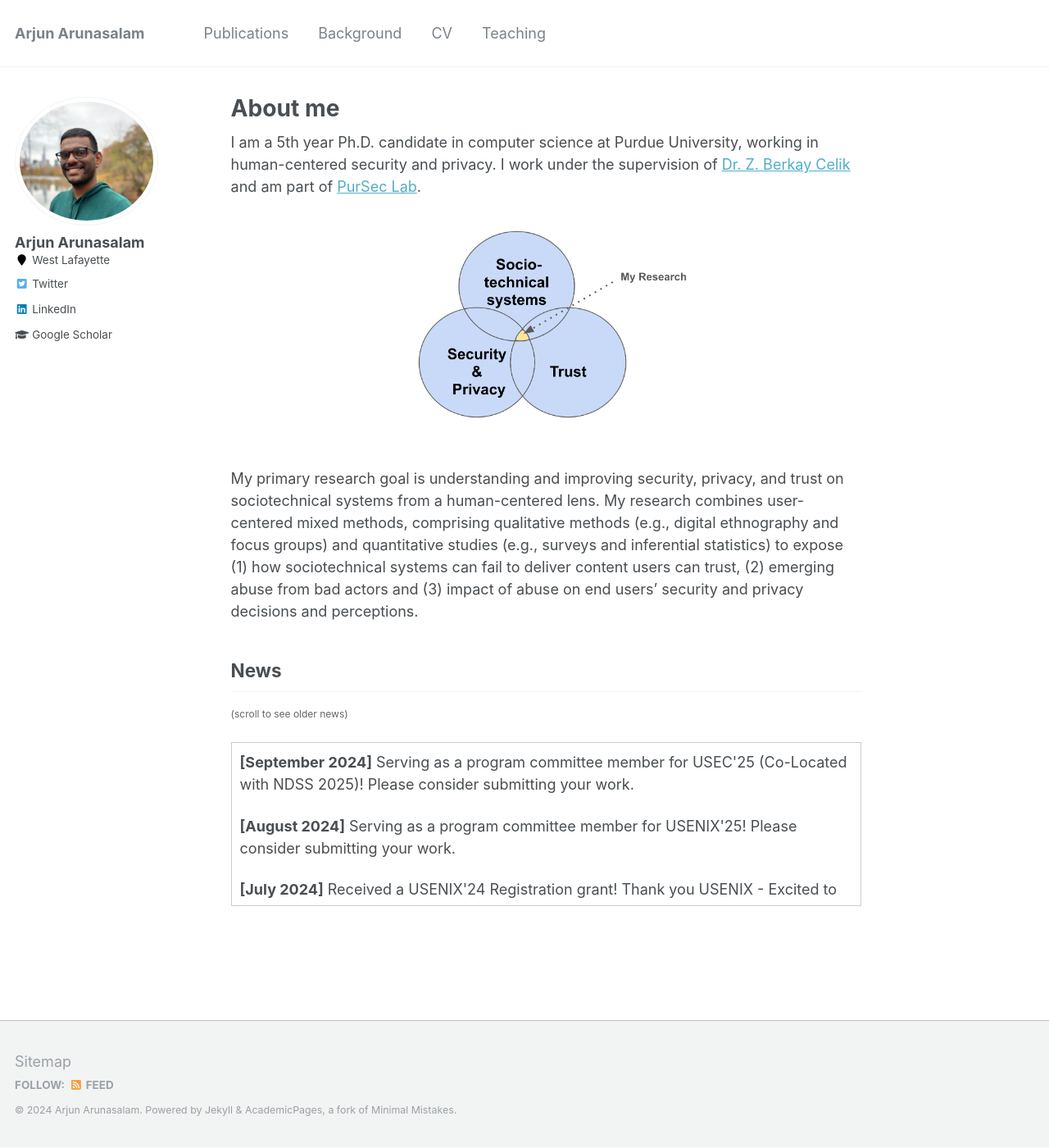
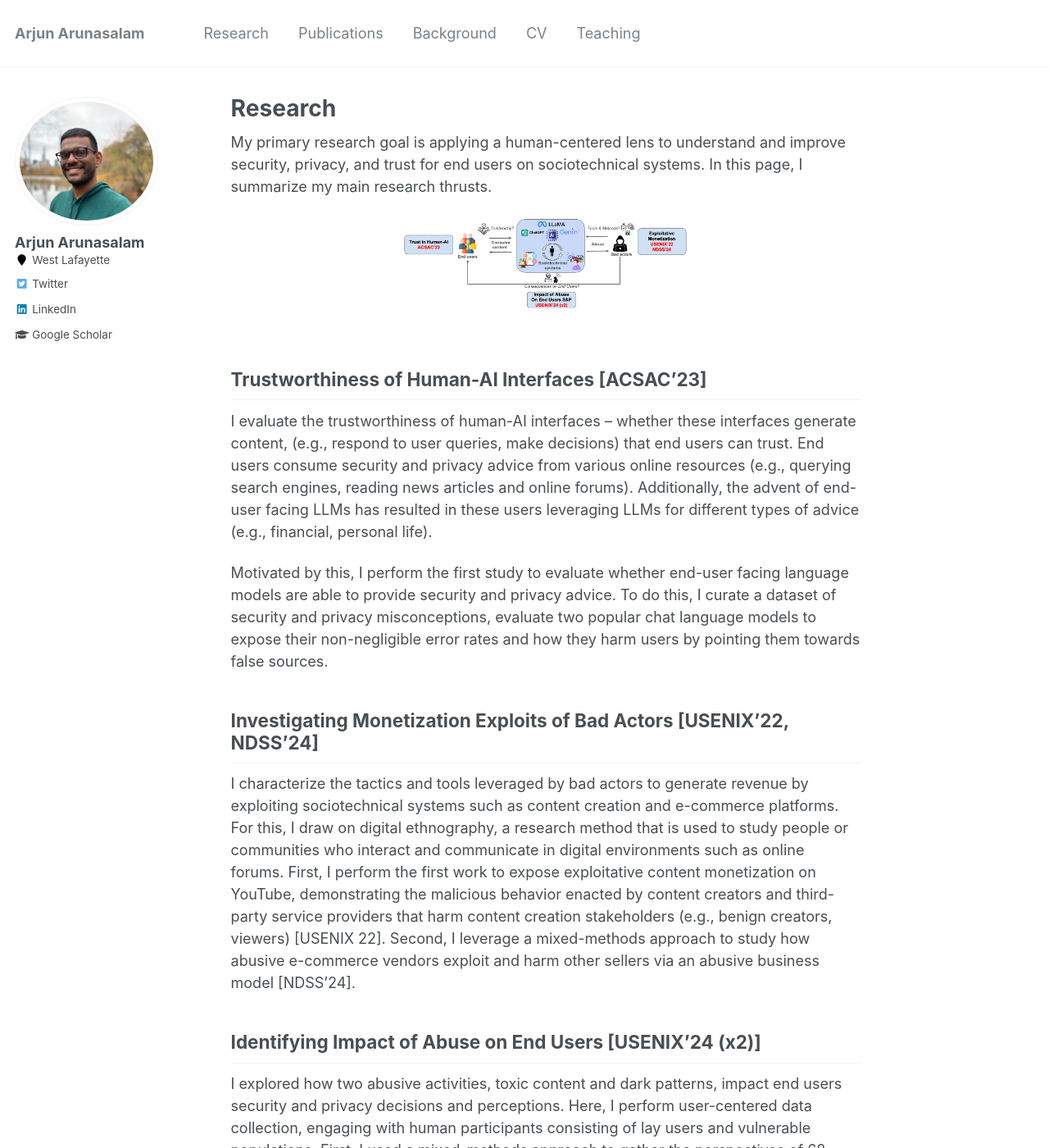
Before and after one commit to arjunarunasalam/arjunarunasalam.github.io, a Jekyll site: the page built from _pages/research.md, in a window 1280 px wide and 1400 px high. Shown: the whole window at 82% size. Built offline with Jekyll 4.4.1, drawn with Linux system fonts in a browser that asks for light colours; some of the changed text lies outside the part shown.

Commit message:
adding research page

```diff
--- a/_data/navigation.yml
+++ b/_data/navigation.yml
@@ -1,5 +1,10 @@
 # main links links
 main:
+
+  - title: "Research"
+    url: /research/
+
+
   - title: "Publications"
     url: /publications
 
--- /dev/null
+++ b/_pages/research.md
@@ -0,0 +1,50 @@
+---
+permalink: /
+title: "Research"
+excerpt: "Research"
+author_profile: true
+---
+<!-- Google tag (gtag.js) -->
+<script async src="https://www.googletagmanager.com/gtag/js?id=G-ZSMV5NQV3R"></script>
+<script>
+  window.dataLayer = window.dataLayer || [];
+  function gtag(){dataLayer.push(arguments);}
+  gtag('js', new Date());
+
+  gtag('config', 'G-ZSMV5NQV3R');
+</script>
+
+
+
+My primary research goal is applying a human-centered lens to understand and improve security, privacy, and trust for end users on sociotechnical systems. In this page, I summarize my main research thrusts.
+
+<p align="center">
+    <img src="/files/researchthrusts.png"
+         style="display: block;
+                margin-left: auto;
+                margin-right: auto;
+                width: 350px; /* Adjust width as needed */
+                height: auto; /* Keeps aspect ratio */
+         " />
+    <br>
+</p>
+
+
+
+Trustworthiness of Human-AI Interfaces [ACSAC'23]
+-----------
+I evaluate the trustworthiness of human-AI interfaces -- whether these interfaces generate content, (e.g., respond to user queries, make decisions) that end users can trust. End users consume security and privacy advice from various online resources (e.g., querying search engines, reading news articles and online forums). Additionally, the advent of end-user facing LLMs has resulted in these users leveraging LLMs for different types of advice (e.g., financial, personal life).
+
+Motivated by this, I perform the first study to evaluate whether end-user facing language models are able to provide security and privacy advice. To do this, I curate a dataset of security and privacy misconceptions, evaluate two popular chat language models to expose their non-negligible error rates and how they harm users by pointing them towards false sources.
+
+
+Investigating Monetization Exploits of Bad Actors [USENIX'22, NDSS'24]
+-----------
+I characterize the tactics and tools leveraged by bad actors to generate revenue by exploiting sociotechnical systems such as content creation and e-commerce platforms. For this, I draw on digital ethnography, a research method that is used to study people or communities who interact and communicate in digital environments such as online forums. First, I perform the first work to expose exploitative content monetization on YouTube, demonstrating the malicious behavior enacted by content creators and third-party service providers that harm content creation stakeholders (e.g., benign creators, viewers) [USENIX 22]. Second, I leverage a mixed-methods approach to study how abusive e-commerce vendors exploit and harm other sellers via an abusive business model [NDSS'24].
+
+
+Identifying Impact of Abuse on End Users [USENIX'24 (x2)]
+-----------
+
+I explored how two abusive activities, toxic content and dark patterns, impact end users security and
+privacy decisions and perceptions. Here, I perform user-centered data collection, engaging with human participants consisting of lay users and vulnerable populations. First, I used a mixed-methods approach to gather the perspectives of 68 refugees and liaisons who work closely with them to characterize the impact of toxic content targeted at the refugee community. Later, my collaborators and I designed a large-scale survey to understand the perception and influence of dark patterns in App Tracking Transparency (ATT) permission prompts.
```
Also changed, not shown: files/researchthrusts.png (added).
